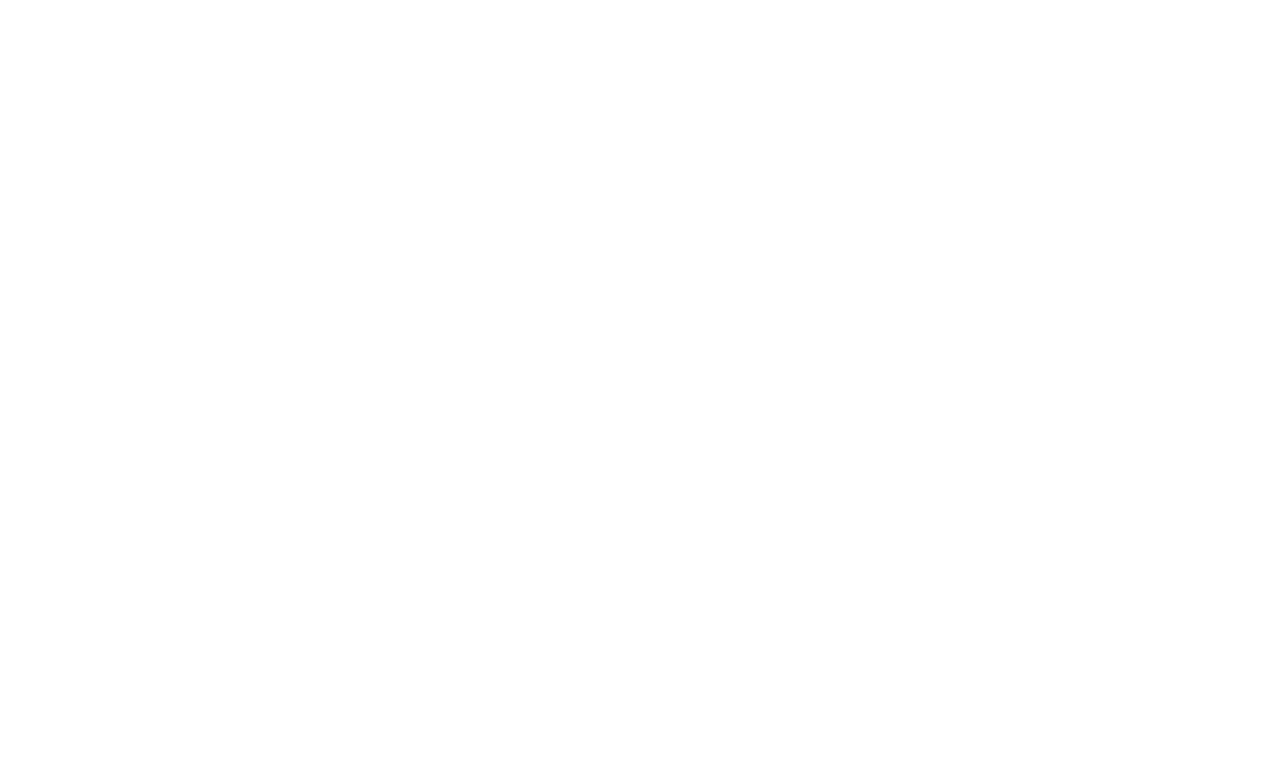
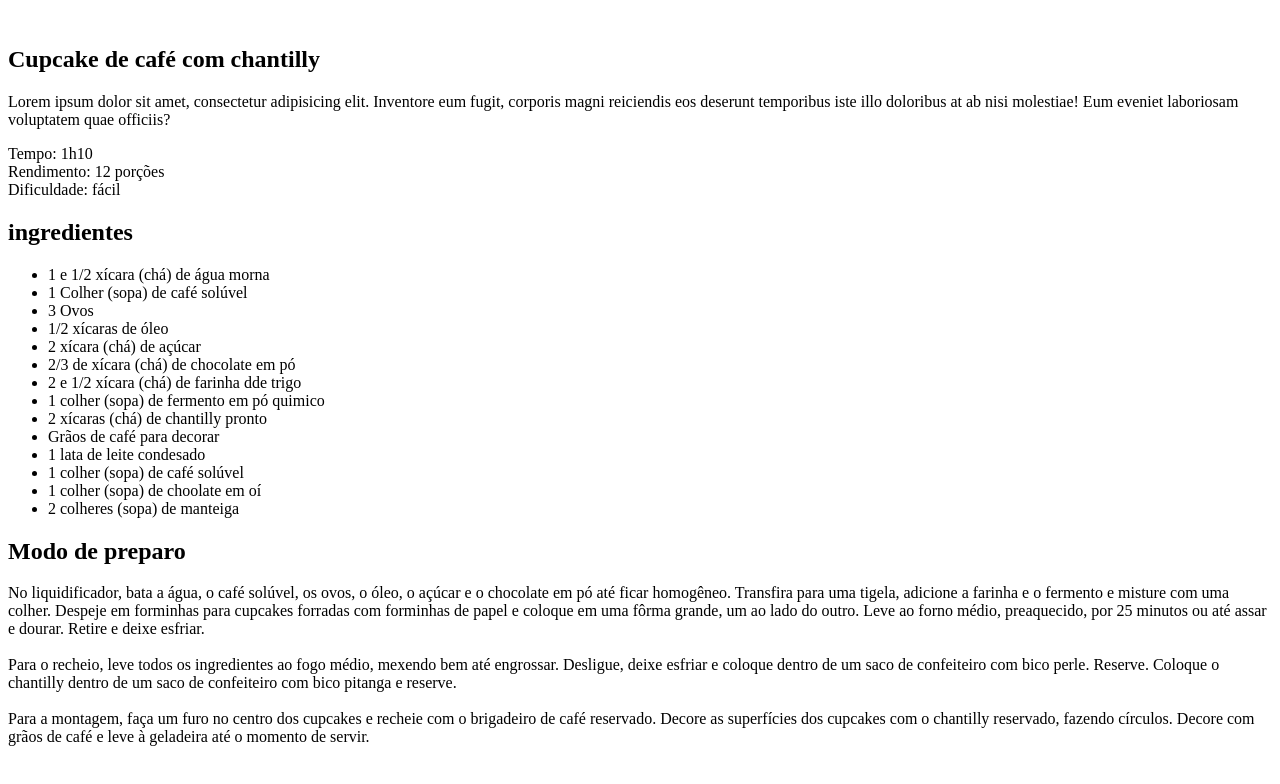
Before and after one commit to LucielRobertooo/Projeto, a plain HTML site: page index.html in a window 1280 px wide. Drawn offline with Linux system fonts and the light colour scheme.

Commit message:
iniciando estrutura do HTML.

```diff
--- a/index.html
+++ b/index.html
@@ -6,6 +6,54 @@
   <title>página de receita</title>
 </head>
 <body>
+  <div id="pag">
+    <img src="" alt="">
+    <main>
+  <section id="about">
+    <h1>Cupcake de café com chantilly</h1>
 
+    <p>Lorem ipsum dolor sit amet, consectetur adipisicing elit. Inventore eum fugit, corporis magni reiciendis eos deserunt temporibus iste illo doloribus at ab nisi molestiae! Eum eveniet laboriosam voluptatem quae officiis?</p>
+
+   <p>
+    Tempo: 1h10
+    <br>
+    Rendimento: 12 porções
+    <br>
+    Dificuldade: fácil</p>
+
+  </section>
+  <section id="ingrediants">
+    <h2>ingredientes</h2>
+    <ul>
+      <li>1 e 1/2 xícara (chá) de água morna</li>
+      <li>1 Colher (sopa) de café solúvel</li>
+      <li>3 Ovos</li>
+      <li>1/2 xícaras de óleo</li>
+      <li>2 xícara (chá) de açúcar</li>
+      <li>2/3 de xícara (chá) de chocolate em pó</li>
+      <li>2 e 1/2 xícara (chá) de farinha dde trigo</li>
+      <li>1 colher (sopa) de fermento em pó quimico</li>
+      <li>2 xícaras (chá) de chantilly pronto</li>
+      <li>Grãos de café para decorar</li>
+      <li>1 lata de leite condesado</li>
+      <li>1 colher (sopa) de café solúvel</li>
+      <li>1 colher (sopa) de choolate em oí</li>
+      <li>2 colheres (sopa) de manteiga</li>
+    </ul>
+  </section>
+  <section id="preparation">
+  <h2> Modo de preparo</h2>
+  <p>
+    No liquidificador, bata a água, o café solúvel, os ovos, o óleo, o açúcar e o chocolate em pó até ficar homogêneo. Transfira para uma tigela, adicione a farinha e o fermento e misture com uma colher. Despeje em forminhas para cupcakes forradas com forminhas de papel e coloque em uma fôrma grande, um ao lado do outro. Leve ao forno médio, preaquecido, por 25 minutos ou até assar e dourar. Retire e deixe esfriar.
+    <br>
+    <br>
+   Para o recheio, leve todos os ingredientes ao fogo médio, mexendo bem até engrossar. Desligue, deixe esfriar e coloque dentro de um saco de confeiteiro com bico perle. Reserve. Coloque o chantilly dentro de um saco de confeiteiro com bico pitanga e reserve.
+<br>
+<br>
+   Para a montagem, faça um furo no centro dos cupcakes e recheie com o brigadeiro de café reservado. Decore as superfícies dos cupcakes com o chantilly reservado, fazendo círculos. Decore com grãos de café e leve à geladeira até o momento de servir.
+  </p>
+  </section>
+  </main>
+</div>
 </body>
 </html>
```
